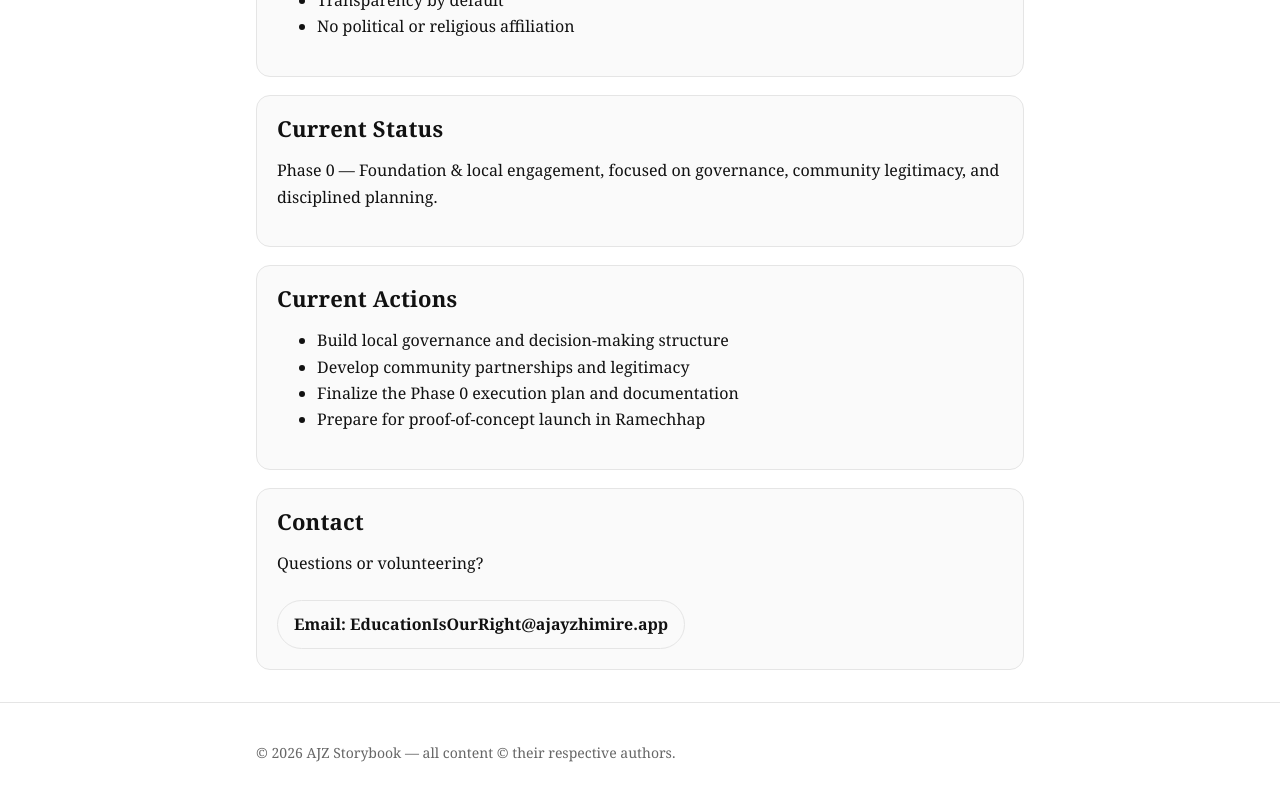
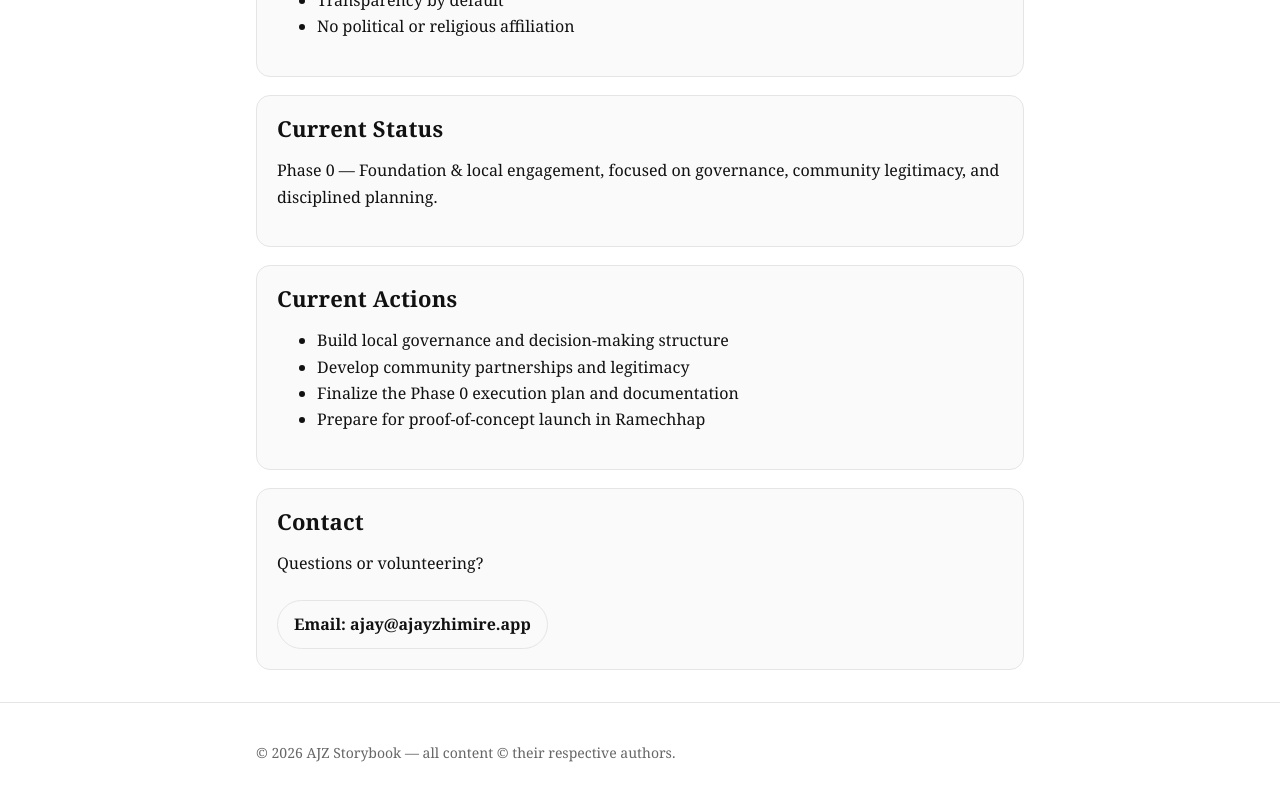
Before and after one commit to aj-zhimire/ajz-storybook, a React (Vite) app in the folder client/: page /hamro-foolbari in a window 1280 px wide. Shown: the part 1017-1817 px from the top of the page. Built offline with nearby package versions, Linux system fonts and the light colour scheme.

Commit message:
Update contact info and About page

```diff
--- a/client/src/constants/contact.js
+++ b/client/src/constants/contact.js
@@ -1,6 +1,6 @@
 const CONTACT_EMAILS = {
-  main: 'ajay@ajayzhimire.app',
-  hamroFoolbari: 'EducationIsOurRight@ajayzhimire.app',
+  main: ['ajay@ajayzhimire.app'],
+  hamroFoolbari: 'ajay@ajayzhimire.app',
   hungerRsvp: ['UniqueTMFrisco@gmail.com', 'ajay@ajayzhimire.app'],
 };
 
--- a/client/src/pages/About.jsx
+++ b/client/src/pages/About.jsx
@@ -22,7 +22,11 @@ function About() {
         </p>
         <p style={{ marginTop: 30 }}>
           <strong>stay in touch:</strong>{" "}
-          <a href={CONTACT_MAILTO.main}>{CONTACT_EMAILS.main}</a>
+          <a href={CONTACT_MAILTO.main}>
+            {Array.isArray(CONTACT_EMAILS.main)
+              ? CONTACT_EMAILS.main.join(', ')
+              : CONTACT_EMAILS.main}
+          </a>
         </p>
         <div style={{ textAlign: "center", marginTop: 40 }}>
           <img
```
